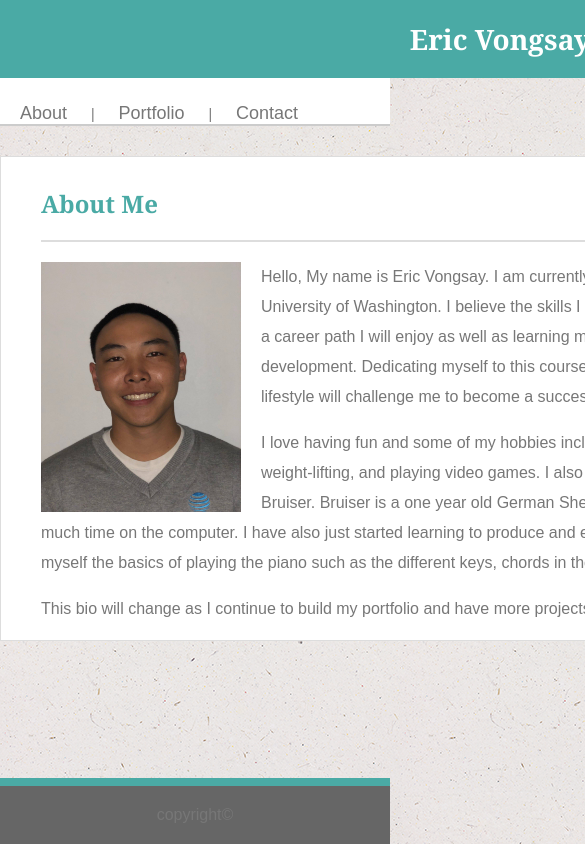
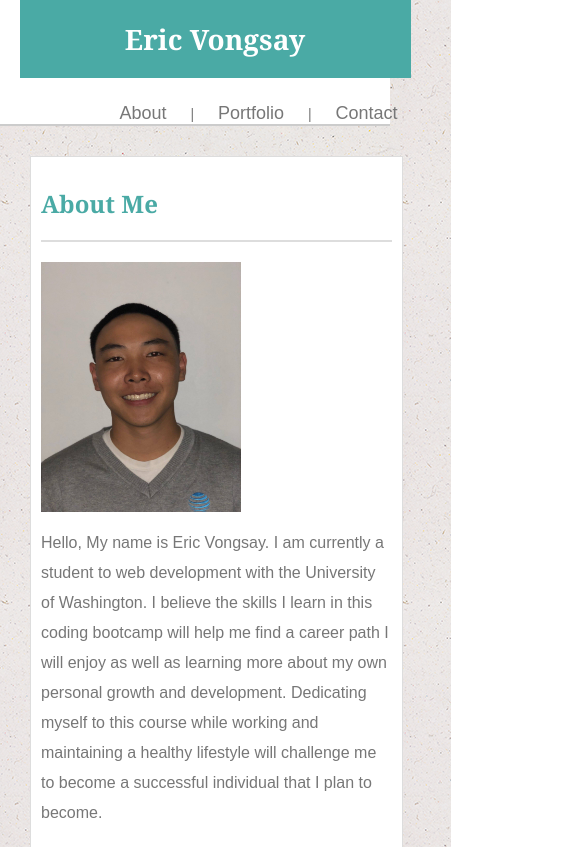
Before and after one commit to EricVongsay/Responsive-Portfolio, a plain HTML site: page index.html in a window 390 px wide. Shown: the top 847 px of the page, 585 px wide, since content can reach past the window. Drawn offline with Linux system fonts and the light colour scheme.

Commit message:
made it responsive using media queries

```diff
--- a/assets/css/style.css
+++ b/assets/css/style.css
@@ -1,5 +1,6 @@
 body{
     background-image: url('background.png');
+
     margin:0 auto;
     font-family: 'Arial', 'Helvetica Neue', Helvetica, sans-serif;
     color: #777777;
@@ -191,17 +192,107 @@ input[type=submit]{
       line-height:30px;
   }
 
-  @media(max-width:640px){
-      h1{
-          position:static;
-          top:0;
+  @media (max-width:640px){
+      .container{
           width:100%;
-          margin-left:0;
       }
-      nav{
-          position:static;
-          top:0;
+      .header{
           width:100%;
+          margin:0;
+          padding:0;
+          clear:both;
+      }
+
+        h1{
+        width:100%;
+        margin:0;
+        }
+
+      nav, nav ul{
+          width:100%;
+          margin:0;
+          margin-left: 5rem;
 
       }
+      .content{
+        width: 90%;
+        margin-left:0 1rem 0 0;
+      }
+      footer{
+          width:100%;
+      }
+      p{
+          float:left;
+          clear:both;
+      }
+
+
   }
+
+  @media (max-width:768px){
+    .container{
+        width:90%;
+    }
+    .header{
+        width:100%;
+
+    }
+/*
+      h1{
+      width:90%;
+      } */
+/*
+    nav, nav ul{
+        width:100%;
+
+
+    } */
+    .content{
+      width: 90%;
+      padding:10px;
+      margin:auto;
+    }
+    footer{
+        width:100%;
+    }
+    p{
+        float:left;
+        clear:both;
+    }
+
+
+}
+
+@media (max-width:980px){
+    .container{
+        width:90%;
+    }
+    .header{
+        width:100%;
+
+    }
+/*
+      h1{
+      width:90%;
+      } */
+/*
+    nav, nav ul{
+        width:100%;
+
+
+    } */
+    .content{
+      width: 90%;
+      padding:10px;
+      margin:30px;
+    }
+    footer{
+        width:100%;
+    }
+    p{
+        float:left;
+        clear:both;
+    }
+
+
+}
--- a/index.html
+++ b/index.html
@@ -2,7 +2,7 @@
 <html>
 
     <head>
-        <meta name="viewport" content="width=device-width, initial-scale=1.0">
+        <meta name="viewport" content="width=device-width, initial-scale=1, shrink-to-fit=no">
         <!--linking css-->
         <link href="assets/css/style.css" type="text/css" rel="stylesheet">
 
@@ -16,7 +16,9 @@
         <div class="header clearfix">
             <div class="container">
             <header>
+                <div class="name">
                 <h1>Eric Vongsay</h1>
+            </div>
 
 
             <!--linking to different html pages-->
```
